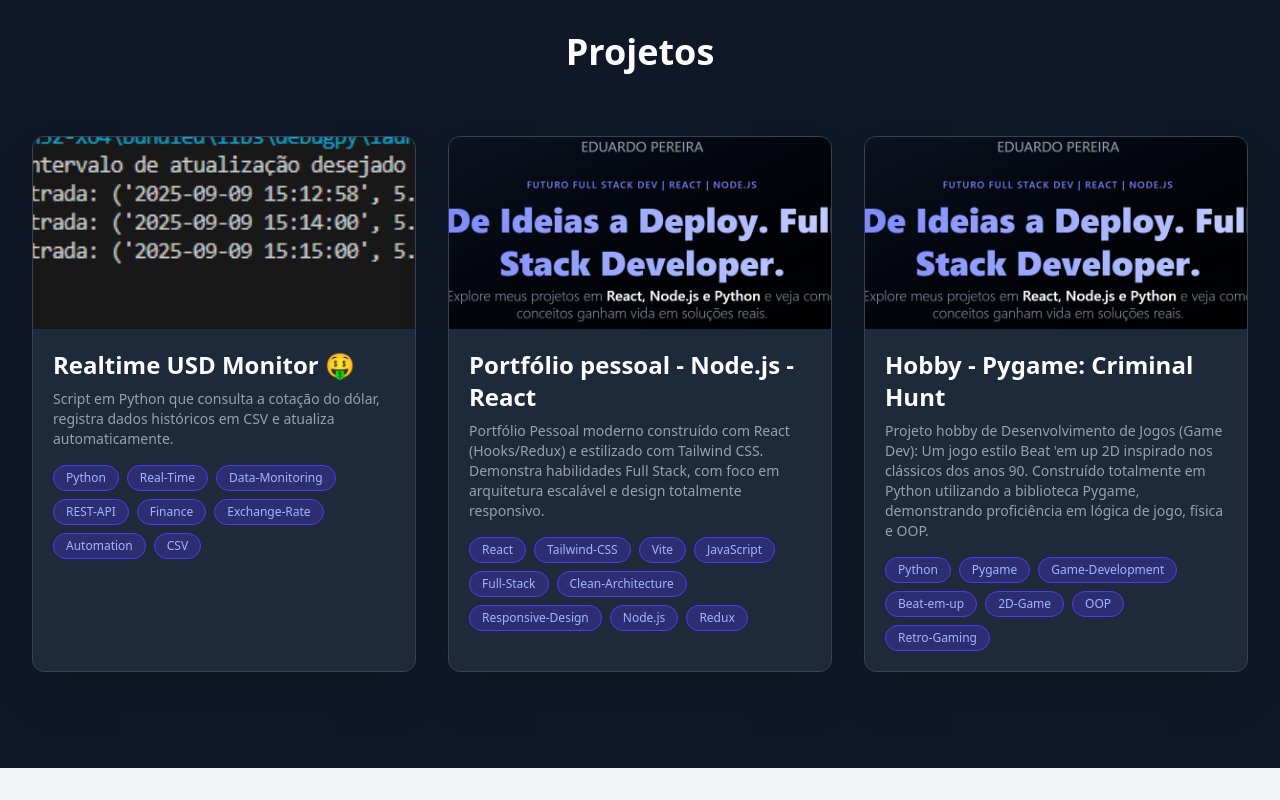
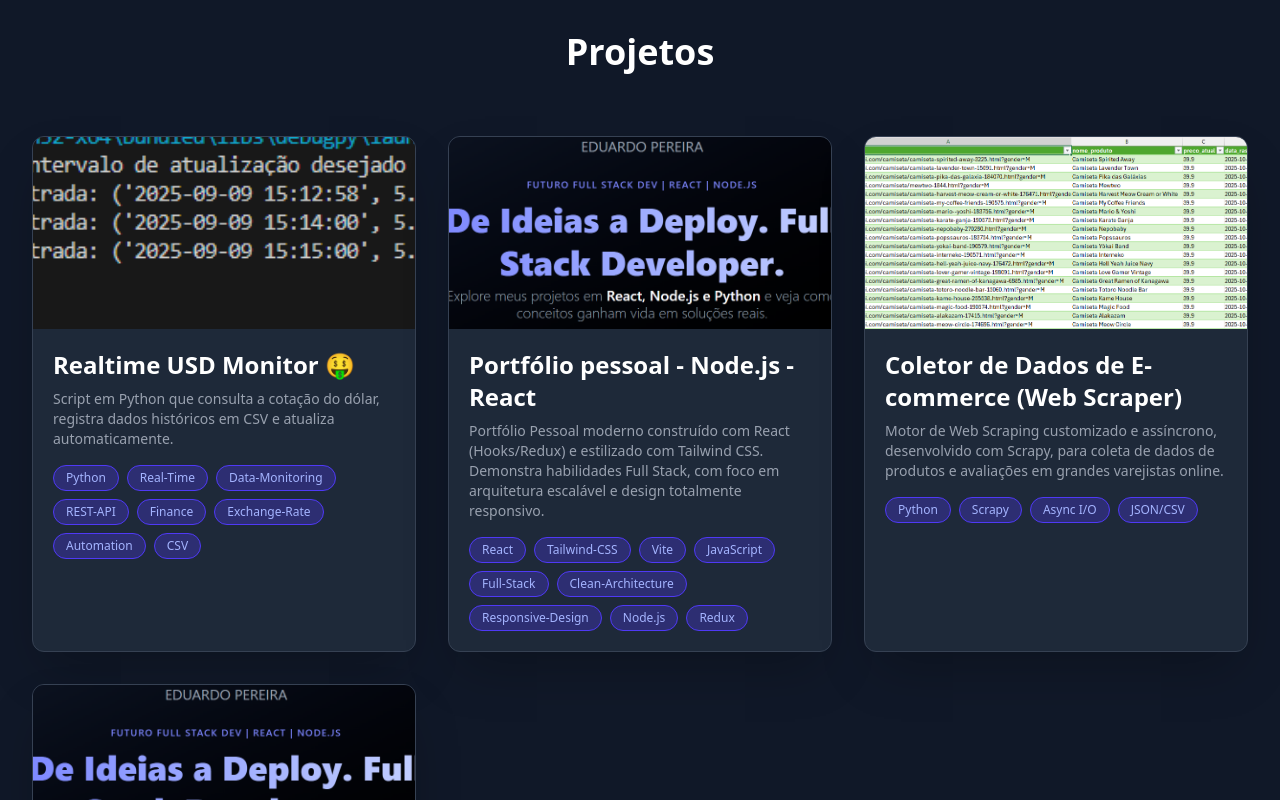
Before and after one commit to Dulagwagon/portfolio-eduardo-pereira, a React (Vite) app: page / in a window 1280 px wide. Shown: the part 1640-2440 px from the top of the page. Built offline with nearby package versions, Linux system fonts and the light colour scheme.

Commit message:
feat: Adicionado projeto de Web Scraping. Destaque para Python/Scrapy e arquitetura de dados.

```diff
--- a/src/components/SkillsAndContact.jsx
+++ b/src/components/SkillsAndContact.jsx
@@ -41,11 +41,10 @@ const SkillsAndContact = () => {
 
                     <div className="flex justify-center space-x-6">
 
-                        {/* 🚨 CTA para E-mail CORRIGIDO: Adicionado target="_blank" */}
                         <a
-                            href="mailto:seu.email@exemplo.com"
+                            href="mailto:eduardo.pereira@sme.prefeitura.sp.gov.br"
                             target="_blank"
-                            rel="noopener noreferrer" // 🚨 Melhor prática de segurança
+                            rel="noopener noreferrer"
                             className="flex items-center space-x-2 bg-white text-indigo-600 font-bold py-3 px-6 rounded-full transition duration-300 hover:bg-gray-200"
                         >
                             <FaEnvelope className="text-xl" />
@@ -53,7 +52,7 @@ const SkillsAndContact = () => {
                         </a>
 
                         {/* CTA para LinkedIn (mantido) */}
-                        <a href="https://linkedin.com/in/seuperfil" target="_blank" rel="noopener noreferrer" className="flex items-center space-x-2 bg-gray-800 text-white font-bold py-3 px-6 rounded-full transition duration-300 hover:bg-gray-700">
+                        <a href="https://linkedin.com/in/edupereira84" target="_blank" rel="noopener noreferrer" className="flex items-center space-x-2 bg-gray-800 text-white font-bold py-3 px-6 rounded-full transition duration-300 hover:bg-gray-700">
                             <FaLinkedin className="text-xl" />
                             <span>LinkedIn</span>
                         </a>
--- a/src/data/projects.js
+++ b/src/data/projects.js
@@ -36,7 +36,26 @@ export const projectData = [
     }
   },
   {
-    id: 3,
+    id: 4,
+    title: "Coletor de Dados de E-commerce (Web Scraper)",
+    image: "images/scraper.png",
+    mainTags: ["Python", "Scrapy", "Async I/O", "JSON/CSV"],
+    shortDescription: "Motor de Web Scraping customizado e assíncrono, desenvolvido com Scrapy, para coleta de dados de produtos e avaliações em grandes varejistas online.",
+
+    details: {
+      problem: "A falta de dados estruturados e atualizados sobre a concorrência e a opinião do consumidor dificultava a análise de mercado e a precificação dinâmica.",
+      solution: "Desenvolvimento de um spider customizado usando o framework Scrapy em Python. A arquitetura assíncrona garante alta eficiência na coleta de milhares de pontos de dados, que são então estruturados em JSON para processamento posterior ou exportação para CSV.",
+      challenges: [
+        "Implementação de rotação de proxies e User-Agents para evitar bloqueio por bot-detection da plataforma alvo.",
+        "Padronização e limpeza de dados (Data Cleaning) complexos, incluindo tratamento de strings inconsistentes antes da exportação.",
+        "O principal desafio foi a arquitetura legal e ética. Assegurei que a solução respeitasse estritamente o `robots.txt` do site alvo e as políticas de uso da plataforma, garantindo a integridade e legalidade de toda a coleta de dados."
+      ],
+      liveLink: "",
+      githubLink: "",
+    }
+  },
+  {
+    id: 5,
     title: "Hobby - Pygame: Criminal Hunt",
     image: "images/portfolio.png",
     mainTags: ["Python", "Pygame", "Game-Development", "Beat-em-up", "2D-Game", "OOP","Retro-Gaming"],
```
Also changed, not shown: public/images/scraper.png (added).
